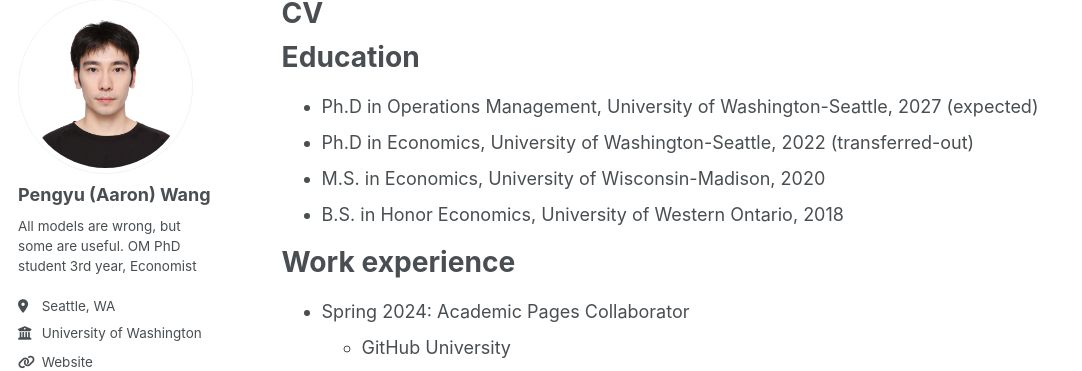
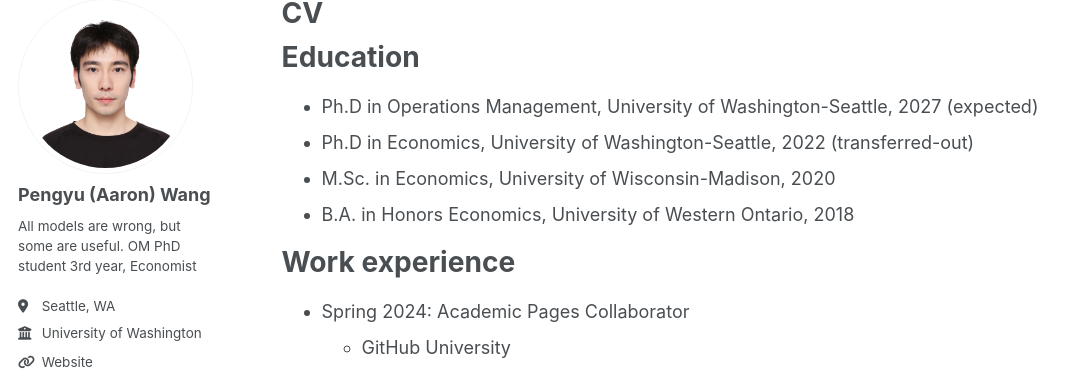
Before and after one commit to MithrandiRAaron/mithrandiraaron.github.io, a Jekyll site: the page built from _pages/cv.md, in a window 1280 px wide and 900 px high. Shown: the part 100-471 px from the top of the window, without its empty margins (0-1082 px from the left). Built offline with Jekyll 4.4.1, drawn with Linux system fonts in a browser that asks for light colours.

Commit message:
Update cv.md

```diff
--- a/_pages/cv.md
+++ b/_pages/cv.md
@@ -13,8 +13,8 @@ Education
 ======
 * Ph.D in Operations Management, University of Washington-Seattle, 2027 (expected)
 * Ph.D in Economics, University of Washington-Seattle, 2022 (transferred-out)
-* M.S. in Economics, University of Wisconsin-Madison, 2020
-* B.S. in Honor Economics, University of Western Ontario, 2018
+* M.Sc. in Economics, University of Wisconsin-Madison, 2020
+* B.A. in Honors Economics, University of Western Ontario, 2018
 
 Work experience
 ======
```
